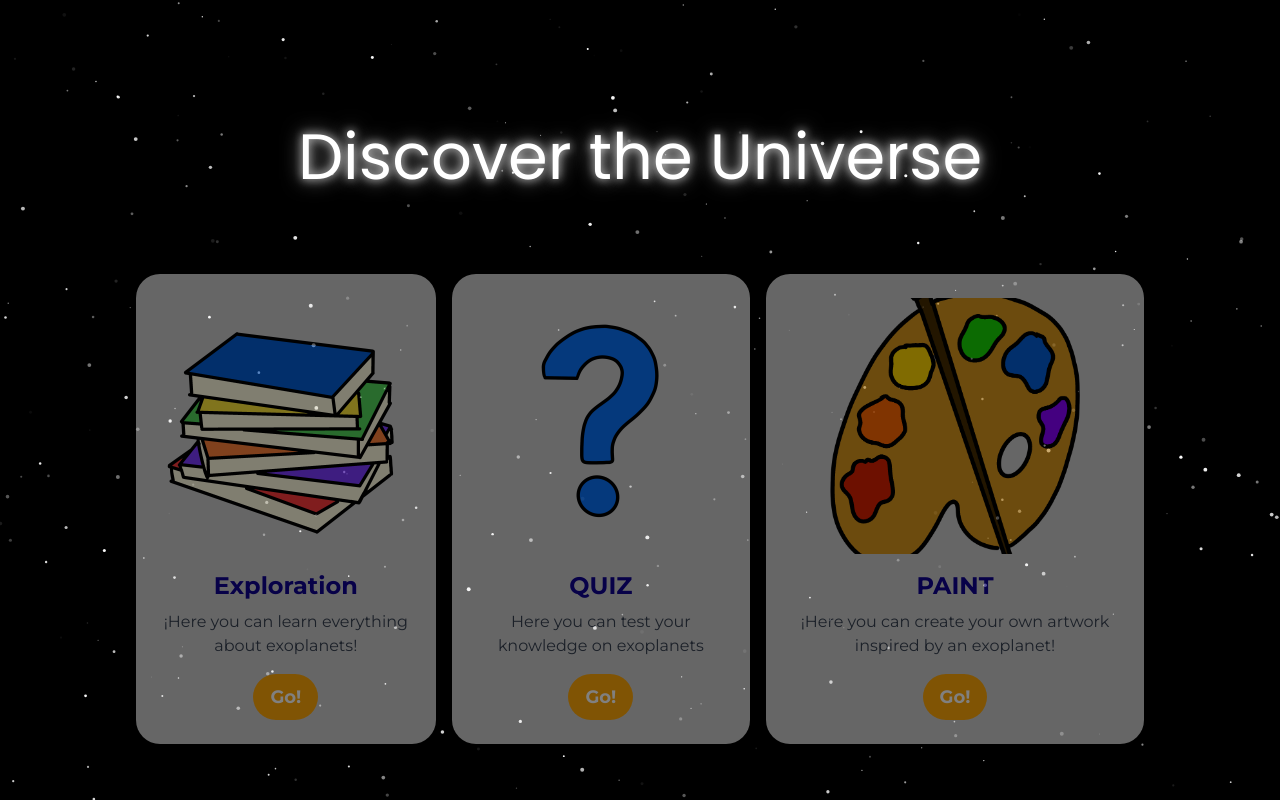
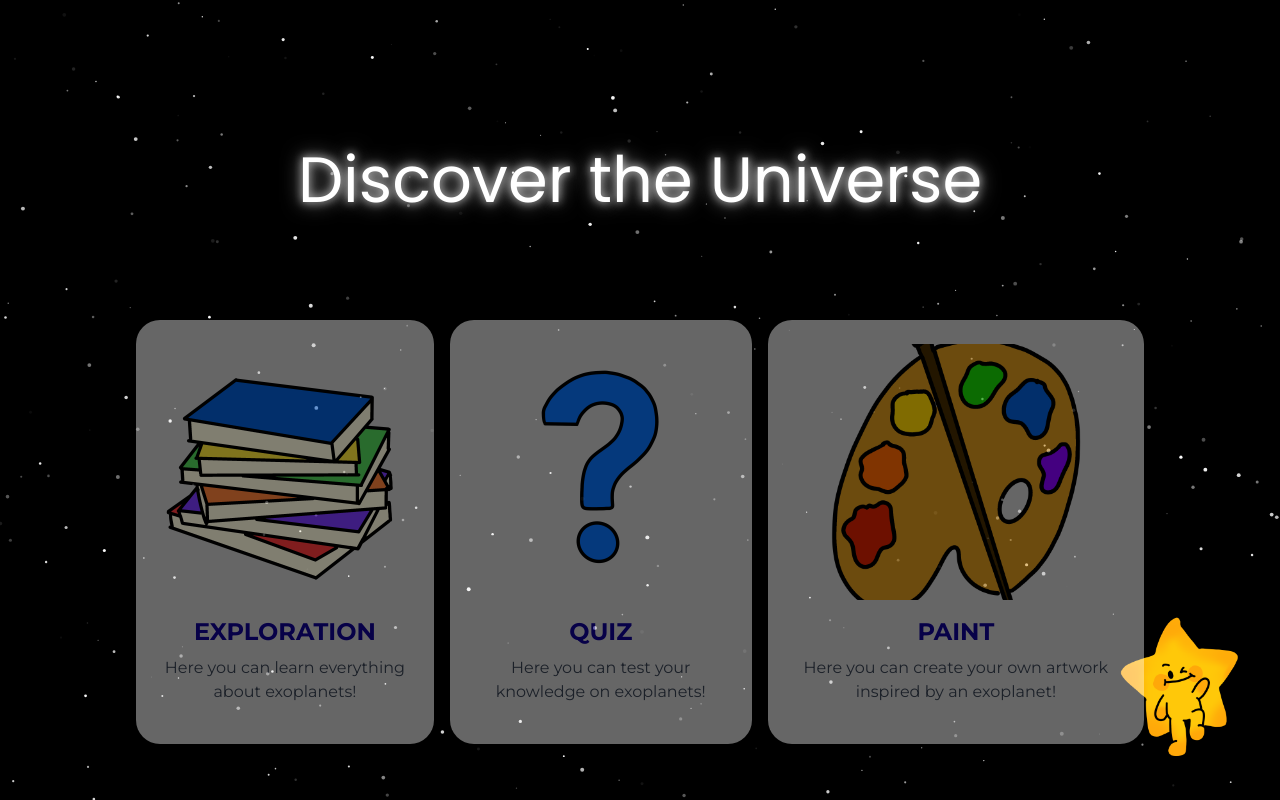
Before and after one commit to dariocorsal/ExoSpaceApps, a React (Vite) app in the folder vite-react/: page / in a window 1280 px wide. Built offline with nearby package versions, Linux system fonts and the light colour scheme.

Commit message:
updated mascot

```diff
--- a/vite-react/src/pages/Draw.jsx
+++ b/vite-react/src/pages/Draw.jsx
@@ -76,7 +76,7 @@ export default function PaintComponent() {
         </motion.div>
       </div>
       <motion.div
-        className="bg-white bg-opacity-80 rounded-3xl p-8 max-w-4xl w-full"
+        className="bg-white bg-opacity-80 rounded-3xl p-8 max-w-4xl w-full relative"
         initial={{ opacity: 0, y: 20 }}
         animate={{ opacity: 1, y: 0 }}
         exit={{ opacity: 0, y: -20 }}
@@ -126,6 +126,7 @@ export default function PaintComponent() {
             className="w-32"
           />
         </div>
+        <div className="relative">
           <canvas
             ref={canvasRef}
             width={800}
@@ -136,6 +137,15 @@ export default function PaintComponent() {
             onMouseOut={stopDrawing}
             className="w-full h-[60vh] bg-black bg-opacity-50 rounded-2xl cursor-crosshair"
           />
+        </div>
+        <motion.img
+          src="./public/estrellas/Untitled_Artwork 8.PNG"
+          alt="Mascot"
+          className="absolute bottom-0 right-0 w-40 h-40 object-contain"
+          initial={{ opacity: 0, scale: 0.5 }}
+          animate={{ opacity: 1, scale: 1 }}
+          transition={{ duration: 0.5, delay: 0.2 }}
+        />
       </motion.div>
     </div>
   );
--- a/vite-react/src/pages/Explore.jsx
+++ b/vite-react/src/pages/Explore.jsx
@@ -172,8 +172,8 @@ export default function ExoplanetExplorer() {
                 </button>
                 <button
                   onClick={() => {
-                    setCurrentSection("explore"); // Cambia la sección de la mascota
-                    nextPlanet(); // Mueve al siguiente tipo de exoplaneta
+                    setCurrentSection("explore");
+                    nextPlanet();
                   }}
                   className="bg-white-200 hover:bg-grey-600 p-2 rounded-full"
                 >
--- a/vite-react/src/pages/MainMenu.jsx
+++ b/vite-react/src/pages/MainMenu.jsx
@@ -29,10 +29,12 @@ export default function App() {
 
       <div className="relative w-full max-w-5xl flex justify-center items-center h-[70vh] z-10">
         <div className="flex justify-center items-center w-full h-full">
+          {/* Exploration Card */}
           <motion.div
-            className="bg-white bg-opacity-80 rounded-3xl p-6 flex flex-col justify-between items-center m-2 transition-all duration-500"
+            className="bg-white bg-opacity-80 rounded-3xl p-6 flex flex-col justify-between items-center m-2 transition-all duration-500 cursor-pointer"
             initial={{ opacity: 0.5 }}
             whileHover={{ scale: 1.05, opacity: 1 }}
+            onClick={() => goToSection("/explore")}
           >
             <img
               src="./public/estrellas/Untitled_Artwork 1.PNG"
@@ -40,23 +42,19 @@ export default function App() {
               className="w-full h-56 md:h-64 object-cover rounded-2xl mb-4"
             />
             <h2 className="text-2xl font-bold text-[#0f028f] mb-2">
-              Exploration
+              EXPLORATION
             </h2>
             <p className="text-gray-700 text-center mb-4">
-              ¡Here you can learn everything about exoplanets!
+              Here you can learn everything about exoplanets!
             </p>
-            <button
-              className="bg-[#ffa709] hover:bg-[#ff8c00] text-white font-bold py-2 px-4 rounded-full text-lg transition-colors"
-              onClick={() => goToSection("/explore")}
-            >
-              Go!
-            </button>
           </motion.div>
 
+          {/* Quiz Card */}
           <motion.div
-            className="bg-white bg-opacity-80 rounded-3xl p-6 flex flex-col justify-between items-center m-2 transition-all duration-500"
+            className="bg-white bg-opacity-80 rounded-3xl p-6 flex flex-col justify-between items-center m-2 transition-all duration-500 cursor-pointer"
             initial={{ opacity: 0.5 }}
             whileHover={{ scale: 1.05, opacity: 1 }}
+            onClick={() => goToSection("/quiz")}
           >
             <img
               src="./public/estrellas/Untitled_Artwork 2.PNG"
@@ -65,20 +63,16 @@ export default function App() {
             />
             <h2 className="text-2xl font-bold text-[#0f028f] mb-2">QUIZ</h2>
             <p className="text-gray-700 text-center mb-4">
-              Here you can test your knowledge on exoplanets
+              Here you can test your knowledge on exoplanets!
             </p>
-            <button
-              className="bg-[#ffa709] hover:bg-[#ff8c00] text-white font-bold py-2 px-4 rounded-full text-lg transition-colors"
-              onClick={() => goToSection("/quiz")}
-            >
-              Go!
-            </button>
           </motion.div>
 
+          {/* Paint Card */}
           <motion.div
-            className="bg-white bg-opacity-80 rounded-3xl p-6 flex flex-col justify-between items-center m-2 transition-all duration-500"
+            className="bg-white bg-opacity-80 rounded-3xl p-6 flex flex-col justify-between items-center m-2 transition-all duration-500 cursor-pointer"
             initial={{ opacity: 0.5 }}
             whileHover={{ scale: 1.05, opacity: 1 }}
+            onClick={() => goToSection("/paint")}
           >
             <img
               src="./public/estrellas/Untitled_Artwork 3.PNG"
@@ -87,17 +81,20 @@ export default function App() {
             />
             <h2 className="text-2xl font-bold text-[#0f028f] mb-2">PAINT</h2>
             <p className="text-gray-700 text-center mb-4">
-              ¡Here you can create your own artwork inspired by an exoplanet!
+              Here you can create your own artwork inspired by an exoplanet!
             </p>
-            <button
-              className="bg-[#ffa709] hover:bg-[#ff8c00] text-white font-bold py-2 px-4 rounded-full text-lg transition-colors"
-              onClick={() => goToSection("/paint")}
-            >
-              Go!
-            </button>
           </motion.div>
-        </div>
+        </div>{" "}
       </div>
+      <motion.img
+        src="./public/estrellas/Untitled_Artwork 9.PNG"
+        alt="Mascot"
+        className="absolute bottom-0 right-0 w-40 h-40 object-contain" // Cambié a w-20 y h-20 para 80px
+        style={{ right: "20px" }} // Ajusta este valor para mover más a la derecha
+        initial={{ opacity: 0, scale: 0.5 }}
+        animate={{ opacity: 1, scale: 1 }}
+        transition={{ duration: 0.5, delay: 0.2 }}
+      />
     </div>
   );
 }
--- a/vite-react/src/pages/Quiz.jsx
+++ b/vite-react/src/pages/Quiz.jsx
@@ -174,6 +174,14 @@ export default function QuizComponent() {
             </motion.button>
           </>
         )}
+        <motion.img
+          src="./public/estrellas/Untitled_Artwork 4.PNG"
+          alt="Mascot"
+          className="absolute bottom-0 right-0 w-50 h-40 object-contain"
+          initial={{ opacity: 0, scale: 0.5 }}
+          animate={{ opacity: 1, scale: 1 }}
+          transition={{ duration: 0.5, delay: 0.2 }}
+        />
       </motion.div>
     </div>
   );
```
Lines whose indentation alone changed are shown as unchanged.
